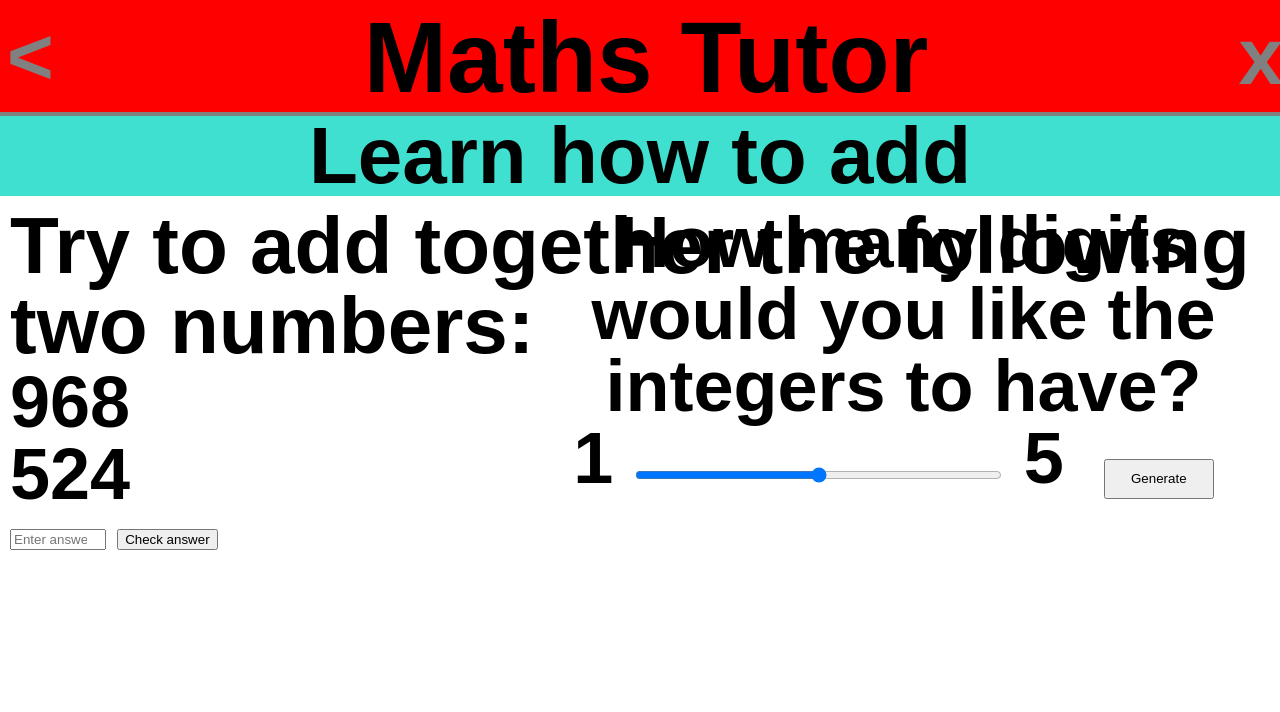
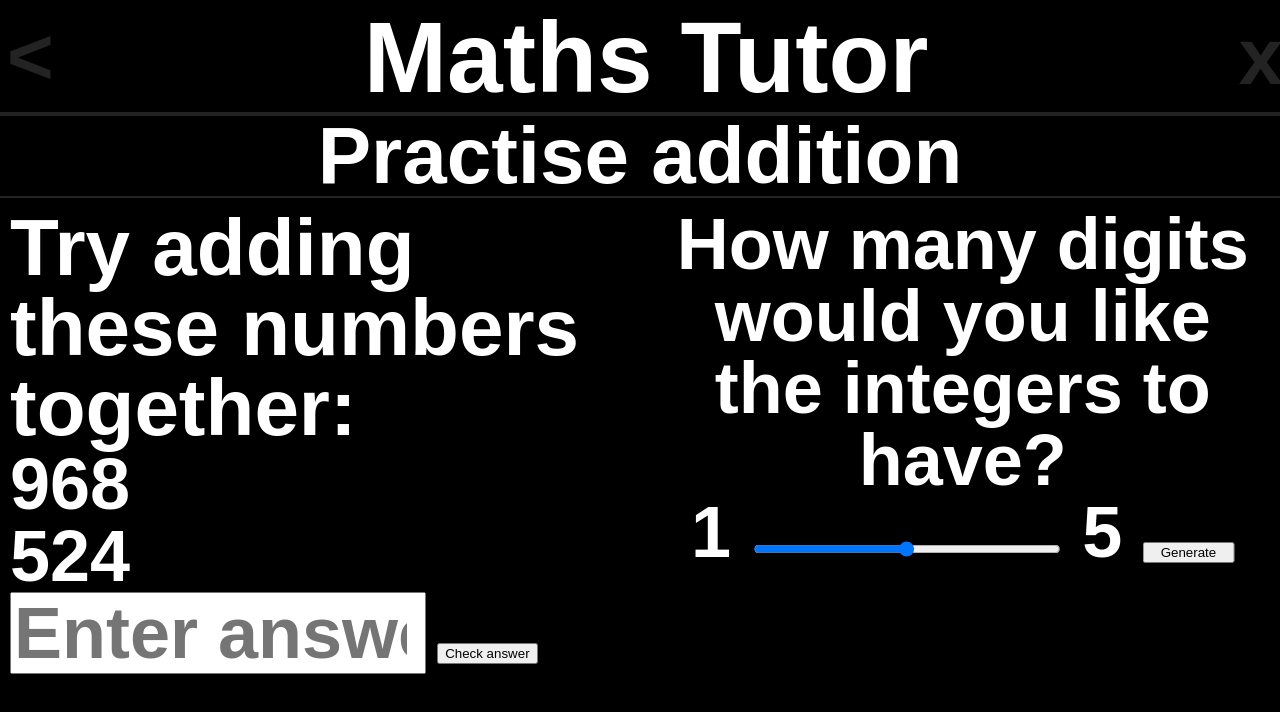
Before and after one commit to proshanto-c/MathsTutor, an Electron app: page pages/addition.html in a window 1280 px wide. Both pictures are taken after a click on the button "Generate". Drawn offline with Linux system fonts and the light colour scheme.

Commit message:
first release - dark theme

```diff
--- a/css/style.css
+++ b/css/style.css
@@ -22,6 +22,11 @@ html {
     font-size: 40px;
 }
 
+body {
+    color: white;
+    background-color: black;
+}
+
 h1 {
     font-size: 2.5rem;
     font-weight: bold;
@@ -37,27 +42,39 @@ h3 {
     font-weight: bold;
 }
 
-button {
-    width: 300px;
-    height: 40px;
+h4 {
+    font-size: 1.5rem;
+    font-weight: bold;
+}
+
+h5 {
+    font-size: 1.3rem;
+    font-weight: bold;
+}
+
+.menu button {
+    width: 600px;
+    height: 1.5rem;
     margin: 20px;
     cursor: pointer;
+    font-size: 1.3rem;
+    font-weight: bold;
 }
 
 a {
     font-family: 'Raleway', sans-serif;
     text-decoration: none;
-    color: grey;
+    color: rgb(35, 35, 35);
 }
 
 header {
+    background-color: black;
     position: relative;
-    background-color: red;
     position: fixed;
     z-index: 100;
     width: 100%;
     height: 2.8rem;
-    border-bottom: 0.1rem solid grey;
+    border-bottom: 0.1rem solid rgb(35, 35, 35);
 }
 
 header nav ul {
@@ -79,7 +96,7 @@ nav li {
 }
 
 nav a {
-    color: grey;
+    color: rgb(35, 35, 35);
 }
 
 .menu{
@@ -90,11 +107,12 @@ nav a {
 }
 
 .banner {
-    background-color: turquoise;
+    background-color: black;
     position: relative;
     z-index : 2;
     top: 2.9rem;
     margin: 0;
+    border-bottom: 0.05rem solid rgb(35, 35, 35);
     height: 2rem;
     text-align: center;
 }
@@ -112,7 +130,9 @@ nav a {
     transform: translateX(-50%);
     text-align: center;
     height: 120px;
+    min-width: 30%;
     width: 733px;
+    max-width: 48%;
     padding: 10px;
     transition: left 1s, transform 1s;
 }
@@ -131,6 +151,7 @@ nav a {
     visibility: hidden;
     opacity: 0;
     min-width: 30%;
+    max-width: 48%;
     padding: 10px;
     transition: transform 1s ease-out 0.5s;
 }
@@ -142,3 +163,10 @@ nav a {
     justify-content: space-between;
     align-items: center;
 }
+
+.number {
+    height: 1.9rem;
+    font-size: 1.8rem;
+    font-weight: bold;
+
+}
--- a/main.js
+++ b/main.js
@@ -14,6 +14,7 @@ const createWindow = () => {
             nodeIntegration: true,
             contextIsolation: false,
         }),
+        fullscreen: true,
     });
     mainWindow.maximize();
     mainWindow.show();
@@ -37,7 +38,7 @@ app.whenReady().then(() => {
     // Build Menu from Template
     const mainMenu = Menu.buildFromTemplate(mainMenuTemplate);
     // Insert menu
-    // Menu.setApplicationMenu(mainMenu);
+    Menu.setApplicationMenu(mainMenu);
 })
 
 // Quit when all windows are closed, except on MacOS
--- a/pages/addition.html
+++ b/pages/addition.html
@@ -43,7 +43,7 @@
         </header>
 
         <div class="banner">
-            <h2>Learn how to add</h2>
+            <h2>Practise addition</h2>
         </div>
         <div class="mainContent">
             <div class="digitSelector" id="digitSelector">
@@ -58,11 +58,11 @@
                 </div>
             </div>
             <div class="problemBox" id="problemBox">
-                <h2>Try to add together the following two numbers:</h2>
+                <h2>Try adding these numbers together:</h2>
                 <div>
                     <h3 id="number1"></h3>
                     <h3 id="number2"></h3>
-                    <input type="number" min="0" step="1" max="1000000" id="answer" name="answer" placeholder="Enter answer here...">
+                    <input type="number" class="number" min="0" step="1" max="1000000" id="answer" name="answer" placeholder="Enter answer here...">
                     <input type="submit" id="submit" value="Check answer">
                     <h3 id="ci"></h3>
                 </div>
```
Also changed, not shown: index.html (+3 -4 lines), pages/multiplication.html (+3 -3 lines).
